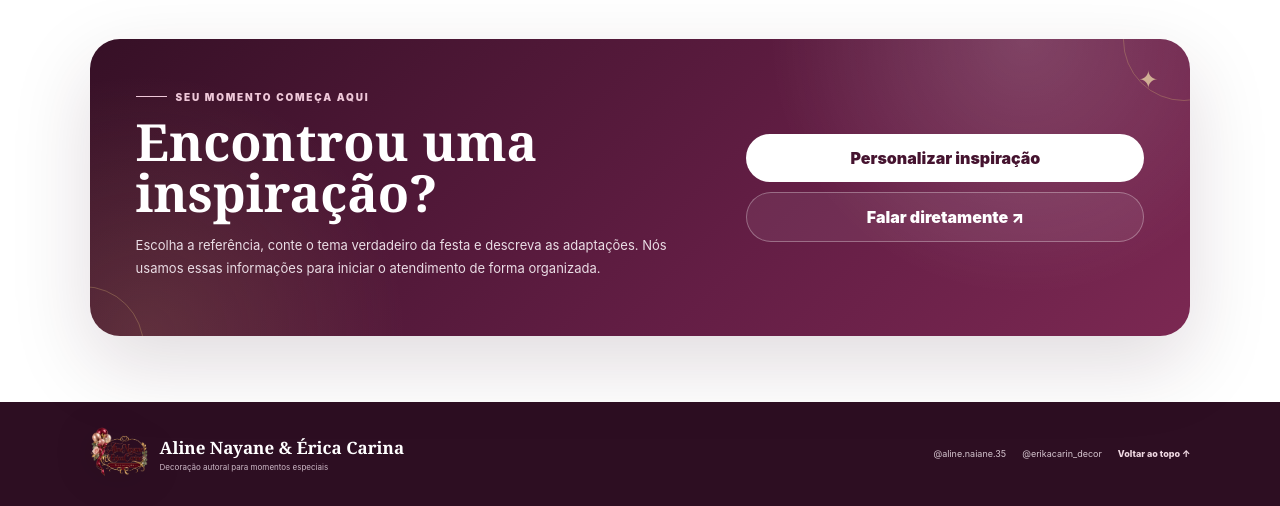
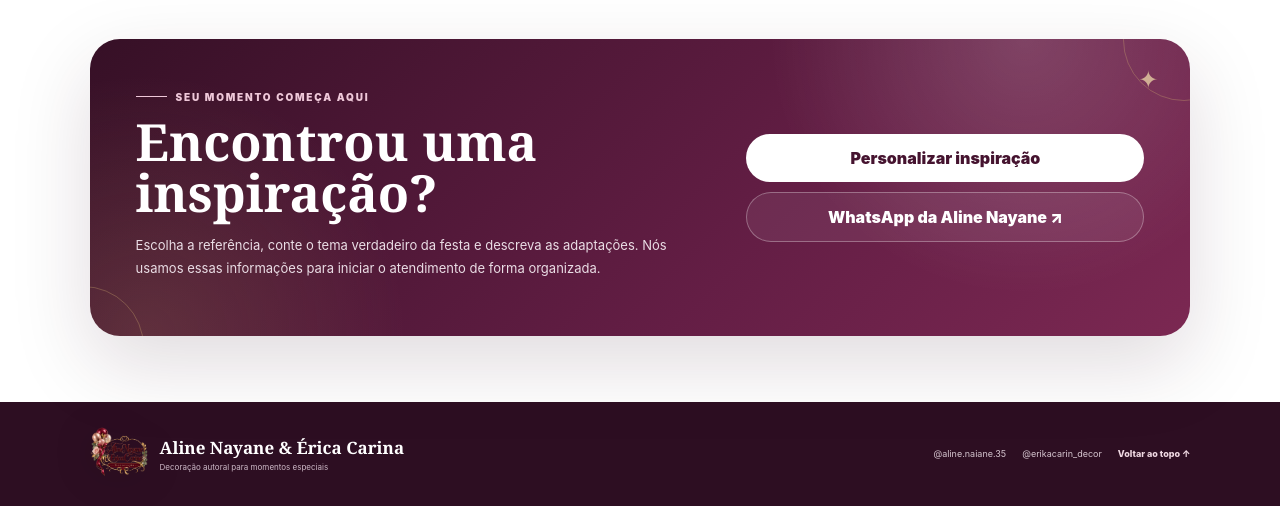
Before and after one commit to canalescanorff28-web/decoracao, a Django app: page / in a window 1280 px wide. Shown: the part 3803-4309 px from the top of the page. Run offline with Django 5.2, Linux system fonts and the light colour scheme; data comes from the database, SQL or seed files in the repository; data that the repository does not hold is empty.

Commit message:
Baixar patch — WhatsApp da Aline Nayane

```diff
--- a/catalog/management/commands/seed_catalog.py
+++ b/catalog/management/commands/seed_catalog.py
@@ -26,7 +26,7 @@ class Command(BaseCommand):
         site = SiteSettings.current()
         changed = []
         if not site.owner_whatsapp:
-            site.owner_whatsapp = "5598996127032"; changed.append("owner_whatsapp")
+            site.owner_whatsapp = "5598984669115"; changed.append("owner_whatsapp")
         if site.decorator_one_name == "Aline Naiane":
             site.decorator_one_name = "Aline Nayane"; changed.append("decorator_one_name")
         if site.decorator_two_name == "Erika Carina":
--- a/orders/tests.py
+++ b/orders/tests.py
@@ -8,7 +8,7 @@ from .whatsapp import format_order
 class OrderApiTests(TestCase):
     def setUp(self):
         site = SiteSettings.current()
-        site.owner_whatsapp = "5598996127032"
+        site.owner_whatsapp = "5598984669115"
         site.save(update_fields=["owner_whatsapp"])
         self.deco = Decoration.objects.create(
             title="Inspiração Cerejinha",
@@ -35,7 +35,7 @@ class OrderApiTests(TestCase):
         self.assertEqual(response.status_code, 201)
         payload = response.json()
         self.assertTrue(payload["ok"])
-        self.assertIn("wa.me/5598996127032", payload["owner_whatsapp_link"])
+        self.assertIn("wa.me/5598984669115", payload["owner_whatsapp_link"])
         order = Order.objects.get(code=payload["order_code"])
         self.assertEqual(order.event_theme, "Moranguinho")
         self.assertIn("Moranguinho", format_order(order))
--- a/static/catalog/site.css
+++ b/static/catalog/site.css
@@ -336,7 +336,8 @@ dialog button{position:absolute;right:10px;top:10px;width:38px;height:38px;borde
   border:1px solid #d9ebdf;transition:.22s
 }
 .whatsapp-float:hover{transform:translateY(-3px);box-shadow:0 18px 42px rgba(30,15,25,.22)}
-.wa-icon{width:38px;height:38px;border-radius:50%;display:grid;place-items:center;background:#1fa855;color:#fff;font-weight:900}
+.wa-icon{width:38px;height:38px;border-radius:50%;display:grid;place-items:center;background:#1fa855;color:#fff;font-weight:900;overflow:hidden}
+.wa-logo{width:100%;height:100%;display:block;object-fit:cover}
 .wa-tooltip{
   position:absolute;right:62px;white-space:nowrap;opacity:0;pointer-events:none;
   padding:8px 10px;border-radius:10px;background:#261421;color:#fff;
--- a/templates/catalog/home.html
+++ b/templates/catalog/home.html
@@ -254,7 +254,7 @@
         <div class="cta-actions">
           <button class="btn light-btn" id="ctaCart" type="button">Personalizar inspiração</button>
           {% if site.owner_whatsapp %}
-          <a class="btn ghost-light" href="https://wa.me/{{ site.owner_whatsapp }}?text=Ol%C3%A1%21%20Vim%20pelo%20site%20de%20Aline%20Nayane%20%26%20%C3%89rica%20Carina%20e%20quero%20conversar%20sobre%20uma%20decora%C3%A7%C3%A3o." target="_blank" rel="noopener">Falar diretamente ↗</a>
+          <a class="btn ghost-light" href="https://wa.me/{{ site.owner_whatsapp }}?text=Ol%C3%A1%21%20Vim%20pelo%20site%20de%20Aline%20Nayane%20%26%20%C3%89rica%20Carina%20e%20quero%20conversar%20sobre%20uma%20decora%C3%A7%C3%A3o." target="_blank" rel="noopener">WhatsApp da Aline Nayane ↗</a>
           {% endif %}
         </div>
       </div>
@@ -344,8 +344,8 @@
   <dialog id="imageModal"><button id="closeModal" aria-label="Fechar" type="button">×</button><img id="modalImage" alt=""></dialog>
 
   {% if site.owner_whatsapp %}
-  <a class="whatsapp-float" href="https://wa.me/{{ site.owner_whatsapp }}?text=Ol%C3%A1%21%20Vim%20pelo%20site%20e%20quero%20conversar%20sobre%20uma%20decora%C3%A7%C3%A3o." target="_blank" rel="noopener" aria-label="Falar no WhatsApp">
-    <span class="wa-icon">W</span><span class="wa-tooltip">Falar com as decoradoras</span>
+  <a class="whatsapp-float" href="https://wa.me/{{ site.owner_whatsapp }}?text=Ol%C3%A1%21%20Vim%20pelo%20site%20e%20quero%20conversar%20sobre%20uma%20decora%C3%A7%C3%A3o." target="_blank" rel="noopener" aria-label="WhatsApp da Aline Nayane">
+    <span class="wa-icon"><img class="wa-logo" src="{% static 'catalog/whatsapp-logo.png' %}" alt="WhatsApp"></span><span class="wa-tooltip">WhatsApp da Aline Nayane</span>
   </a>
   {% endif %}
 
```
Also changed, not shown: catalog/migrations/0002_premium_identity.py, catalog/migrations/0003_final_brand_and_persistent_images.py, catalog/migrations/0004_update_owner_whatsapp_to_aline.py (added), static/catalog/whatsapp-logo.png (added).
